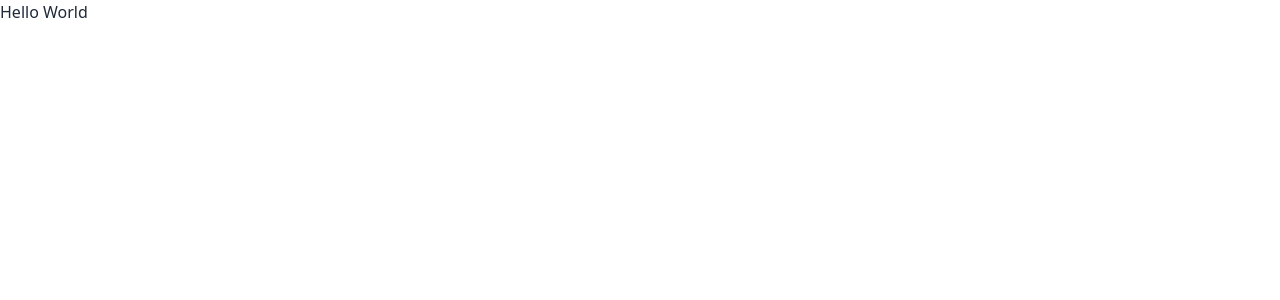
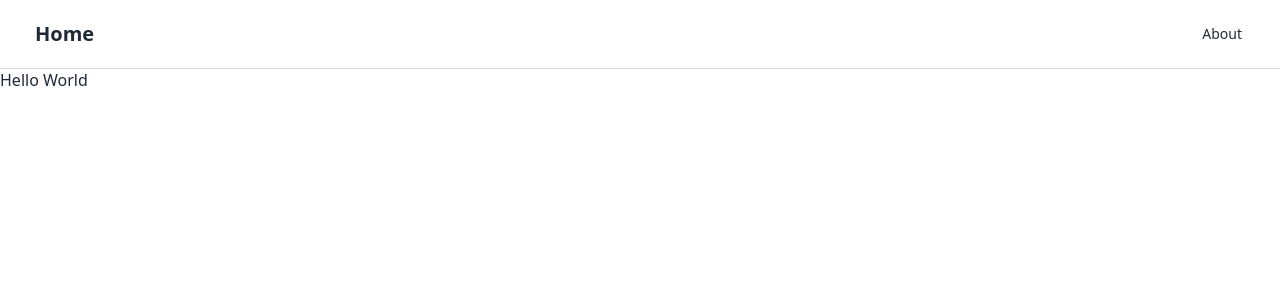
Before and after one commit to kimabraham/assignment22, a Next.js app: page / in a window 1280 px wide. Shown: the top 300 px of the page. Built offline with nearby package versions, Linux system fonts and the light colour scheme.

Commit message:
feat: Add Header component with navigation and styling

```diff
--- a/app/layout.tsx
+++ b/app/layout.tsx
@@ -1,5 +1,6 @@
 import type { Metadata } from "next";
 import "./globals.css";
+import Header from "@/components/Header";
 
 export const metadata: Metadata = {
   title: "Create Next App",
@@ -13,7 +14,10 @@ export default function RootLayout({
 }>) {
   return (
     <html lang="en">
-      <body>{children}</body>
+      <body>
+        <Header />
+        {children}
+      </body>
     </html>
   );
 }
--- /dev/null
+++ b/components/Header.tsx
@@ -0,0 +1,23 @@
+import Link from "next/link";
+import { routes } from "@/constants/routes";
+
+export default function Header() {
+  return (
+    <nav className="navbar sticky w-full  z-50 max-w-screen min-w-full shadow-[0_0.5px_0px_0_rgba(166,173,187,1)]">
+      <div className="min-w-80 px-2.5 max-w-screen-xl w-full mx-auto">
+        <div className="flex-1">
+          <Link href={routes.home} className="btn btn-ghost text-xl">
+            Home
+          </Link>
+        </div>
+        <div className="flex-none">
+          <ul className="menu menu-horizontal px-1">
+            <li>
+              <Link href={routes.about}>About</Link>
+            </li>
+          </ul>
+        </div>
+      </div>
+    </nav>
+  );
+}
--- /dev/null
+++ b/constants/routes.ts
@@ -0,0 +1,4 @@
+export const routes = {
+  home: "/",
+  about: "/about",
+};
```
